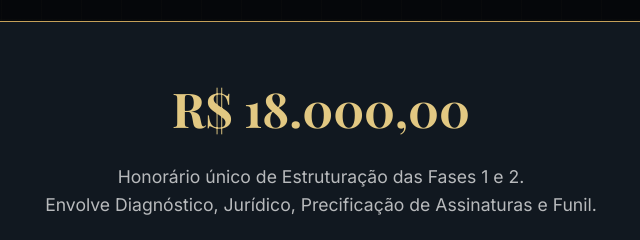
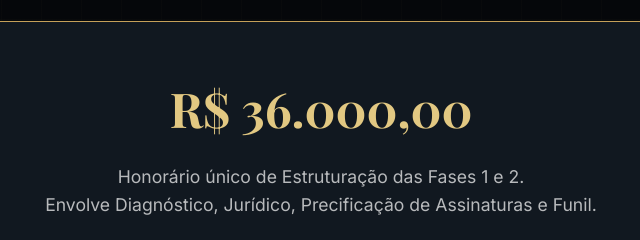
Before and after one commit to EcossistemaLive/vidi-nagel-docs, a plain HTML site: page proposta.html in a window 1280 px wide. Shown: the part 2261-2501 px from the top of the page, 319-959 px from the left. Drawn offline with nearby package versions, Linux system fonts and the light colour scheme.

Commit message:
Deploy: Atualiza o valor da proposta para 36 mil

```diff
--- a/proposta.html
+++ b/proposta.html
@@ -100,7 +100,7 @@
                 <span class="section-number">P</span><h2>Precificação e Governança</h2>
             </div>
             <div style="background: var(--surface-alt); padding: 3rem; border-radius: 16px; border: 1px solid var(--accent-primary); text-align: center;">
-                <h3 style="font-size: 3rem; color: var(--accent-light); margin: 0;">R$ 18.000,00</h3>
+                <h3 style="font-size: 3rem; color: var(--accent-light); margin: 0;">R$ 36.000,00</h3>
                 <p style="margin-top: 1rem; color: var(--text-secondary);">Honorário único de Estruturação das Fases 1 e 2.<br>Envolve Diagnóstico, Jurídico, Precificação de Assinaturas e Funil.</p>
                 <br>
                 <p style="font-size: 0.95rem; color: var(--accent-primary);"><em>Adicional Opcional: Conselho Mensal Diretivo (R$ 3.000/mês).</em></p>
```
